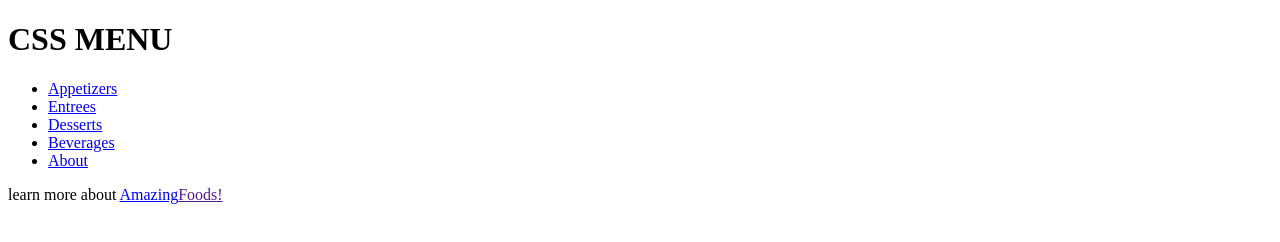
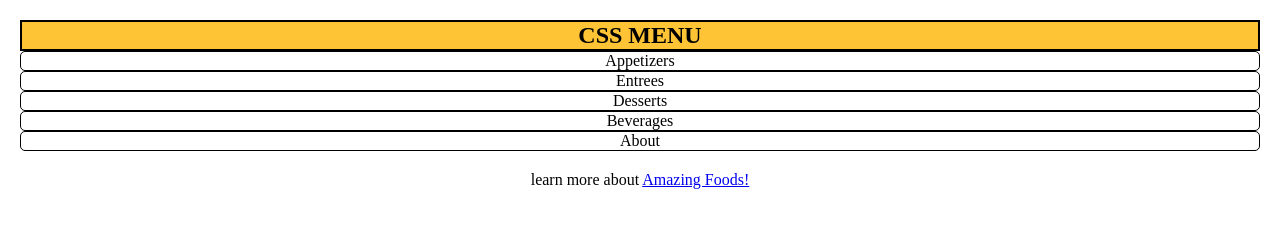
Before and after one commit to muthukumar915/html-css-task, a plain HTML site: page Proect2/index.html in a window 1280 px wide. Drawn offline with Linux system fonts and the light colour scheme.

Commit message:
css updated

```diff
--- a/Proect2/index.html
+++ b/Proect2/index.html
@@ -5,10 +5,12 @@
     <meta charset="UTF-8">
     <meta name="viewport" content="width=device-width, initial-scale=1.0">
     <title>menu box</title>
+    <link rel="stylesheet" href="style.css">
 </head>
 
 <body>
-    <header>
+
+    <nav>
         <h1>CSS MENU</h1>
         <ul>
             <li>
@@ -35,11 +37,10 @@
                 </a>
             </li>
         </ul>
-    </header>
+    </nav>
 
-    <footer>
-        <p>learn more about <a href="#">Amazing</a><a href="">Foods!</a></p>
-    </footer>
+        <p>learn more about <a href="#">Amazing  Foods!</a></p>
+
 
 
 </body>
--- /dev/null
+++ b/Proect2/style.css
@@ -0,0 +1,37 @@
+*{
+    padding: 0;
+    margin: 0;
+    box-sizing: border-box;
+}
+body{
+    text-align: center;
+}
+nav{
+    /* border: 2px solid; */
+    border-radius: 5px;
+    /* height: 500px;
+    width: 100%; */
+    border-radius: 10px;
+    margin: 0 auto;
+    padding: 20px;
+    /* border-radius: 20px; */
+
+    /* margin: 10px auto; */
+
+    /* border-collapse: collapse; */
+}
+li{
+    list-style-type: none;
+    border-radius: 5px;
+
+        border: 1px solid;
+
+}
+li a{
+    color: black;
+    text-decoration: none;
+}
+h1{
+    background-color: rgba(255, 179, 0, 0.79);
+    border: 2px solid;
+}
```
